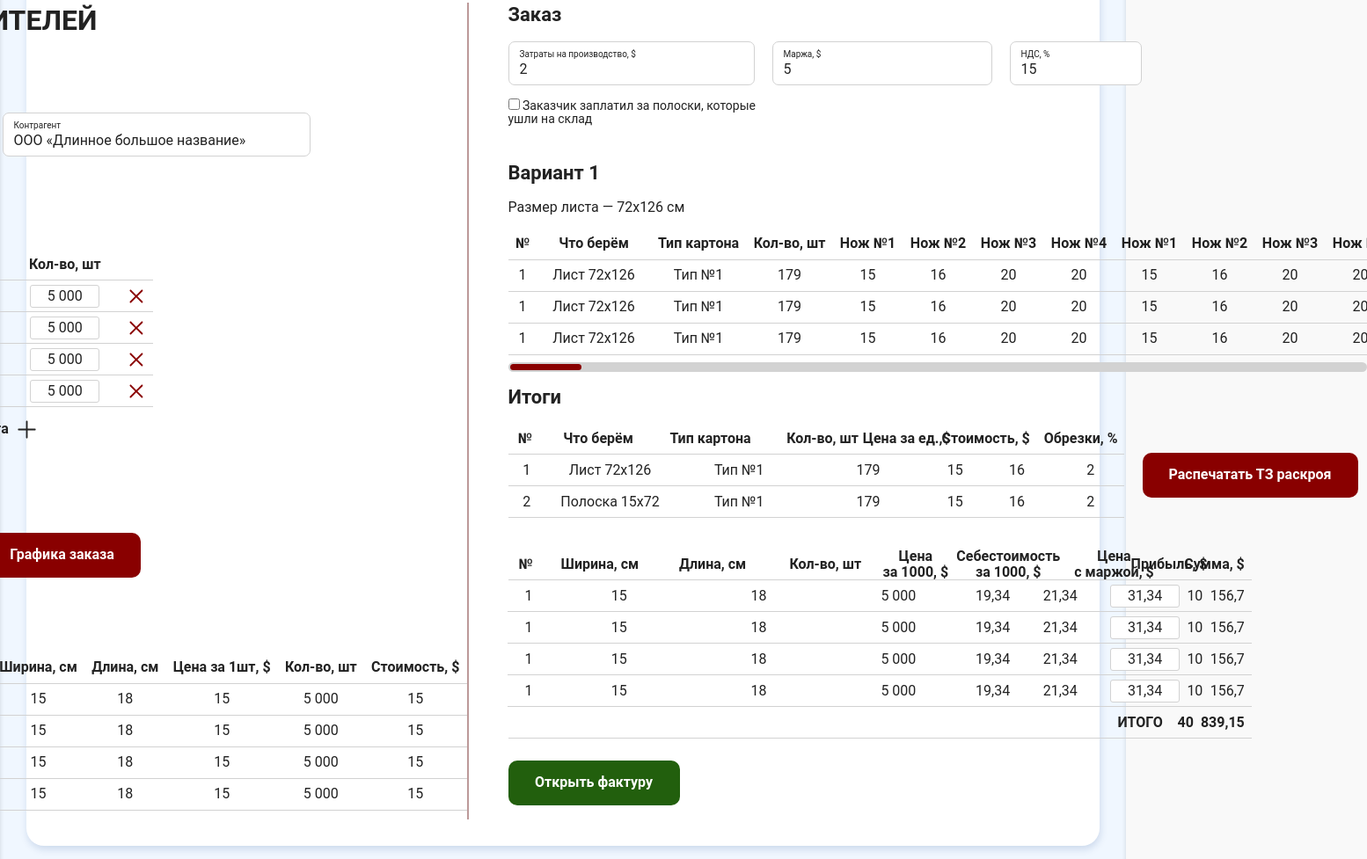
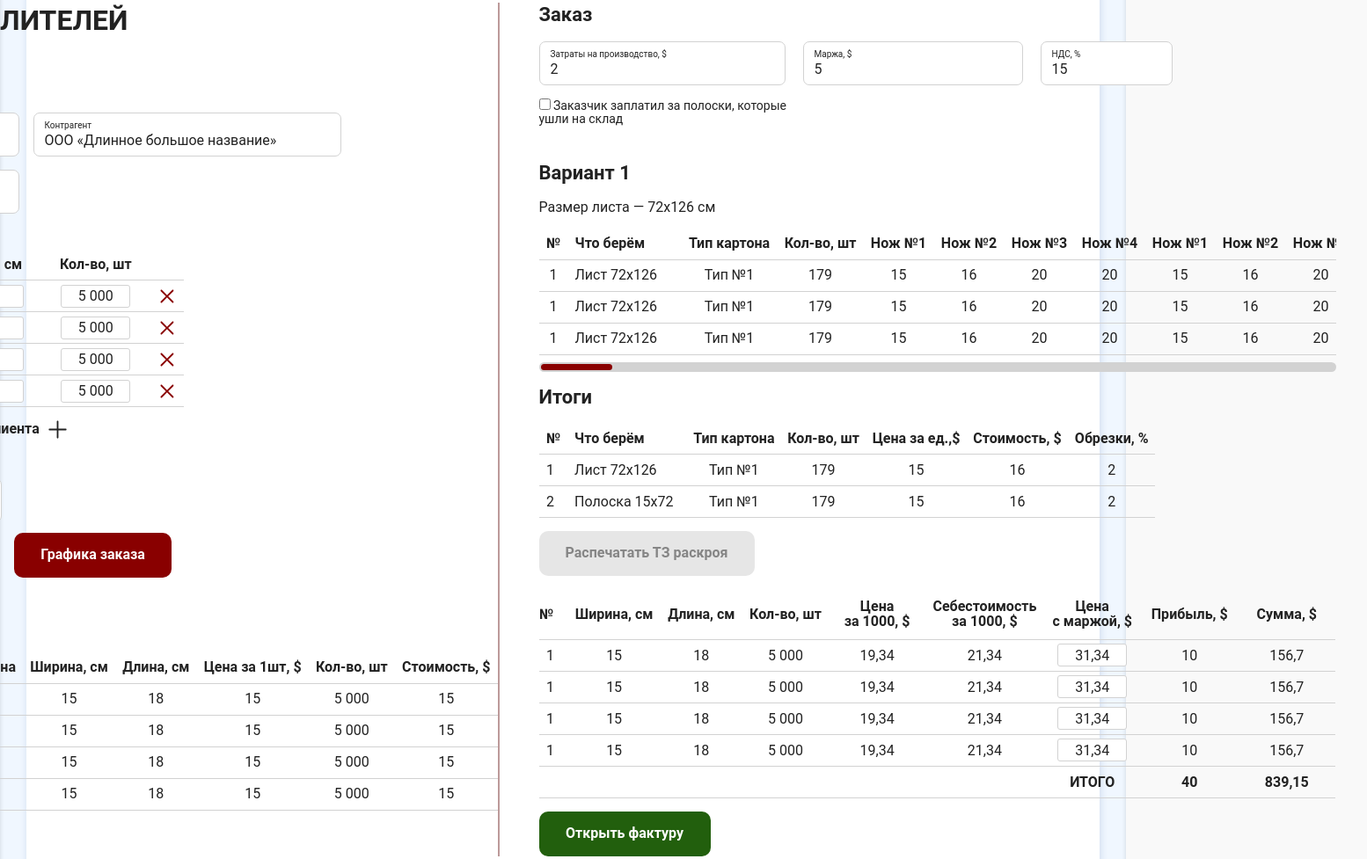
Before and after one commit to ALEXX4891/Plant, a website: page src/calculating.html in a window 1280 px wide. Shown: the part 137-1114 px from the top of the page at 88% size, 1554 px wide, since content can reach past the window. Drawn offline with nearby package versions, Linux system fonts and the light colour scheme; files that its build step writes are made by us from their sources; files whose address does not match are found by name; a web font is replaced by a local one.

Commit message:
добавит верстку расчета

```diff
--- a/src/calculating.html
+++ b/src/calculating.html
@@ -759,8 +759,8 @@
 
               <h2 class="section__subtitle result__subtitle">Итоги</h2>
 
-              <div class="wrap">
-                <div class="calculating__table">
+              <div class="wrap wrap_vertical">
+                <div class="calculating__table calculating__table_res">
                   <table class="section__table table">
                     <thead class="table__head">
                       <tr class="table__row">
@@ -839,7 +839,7 @@
                     </tbody>
                   </table>
                 </div>
-                <button class="btn btn_red btn-reset btn_w_245">Распечатать ТЗ раскроя</button>
+                <button class="btn btn-reset btn_w_245 btn_disabled">Распечатать ТЗ раскроя</button>
               </div>
 
 
--- a/src/scss/style.scss
+++ b/src/scss/style.scss
@@ -1711,6 +1711,26 @@ img {
       justify-content: flex-start;
       gap: 20px;
     }
+
+    .result {
+      .btn {
+        margin: 0;;
+      }
+
+      .table {
+        margin: 0;
+
+        .table__column_2 {
+
+        }
+      }
+
+      .wrap {
+        gap: 15px;
+        margin: 0;
+      }
+
+    }
   }
 
   &__field {
@@ -1813,10 +1833,8 @@ img {
       padding: 8px;
     }
 
-    .table__body {
-      .table__column {
-        padding: 5px 8px;
-      }
+    .table__column {
+      // padding: 5px 8px;
     }
 
     .table__column_1 {
@@ -1839,6 +1857,16 @@ img {
     }
 
     .table__column_5 {
+      width: 9.1%;
+      text-align: center;
+    }
+
+    .table__column_6 {
+      width: 9.1%;
+      text-align: center;
+    }
+
+    .table__column_7 {
       width: 9.1%;
       text-align: center;
     }
@@ -1857,6 +1885,7 @@ img {
 
     .table {
       width: 794px;
+      // margin-right: 50px;
 
       .table__column_1 {
         width: 4.2%;
@@ -1925,6 +1954,7 @@ img {
 
       .table__column_2 {
         min-width: 129px;
+        justify-content: flex-start;
       }
 
       .table__column_3 {
@@ -1995,4 +2025,117 @@ img {
       // end скролл scroll
     }
   }
-}
+
+  .wrap_vertical {
+    align-items: flex-start;
+  }
+
+  .calculating__table_res {
+
+    width: 710px;
+    .table__column {
+      // padding: 9px 8px;
+      // line-height: 110%;
+    }
+
+    .table__column_1 {
+      width: 4.6%;
+      justify-content: flex-start;
+
+    }
+
+    .table__column_2 {
+      width: 19.4%;
+      justify-content: flex-start;
+    }
+
+    .table__column_3 {
+      width: 15.2%;
+      text-align: center;
+    }
+
+    .table__column_4 {
+      width: 13.8%;
+      text-align: center;
+    }
+
+    .table__column_5 {
+      width: 16.3%;
+      text-align: center;
+    }
+
+    .table__column_6 {
+      width: 16.5%;
+      text-align: center;
+    }
+
+    .table__column_7 {
+      width: 14.1%;
+      text-align: center;
+    }
+
+  }
+
+  .calculating__table_bot {
+
+    // width: 100%;
+    .table {
+      width: 906px;
+
+      .table__head {
+        .table__column{
+          height: 58px;
+          padding: 0;
+        }
+      }
+    }
+
+
+
+    .table__column_1 {
+      width: 3.6%;
+      justify-content: flex-start;
+    }
+
+    .table__column_2 {
+      width: 11.6%;
+      justify-content: center;
+    }
+
+    .table__column_3 {
+      width: 10.3%;
+      text-align: center;
+    }
+
+    .table__column_4 {
+      width: 10.8%;
+      text-align: center;
+    }
+
+    .table__column_5 {
+      width: 12.2%;
+      text-align: center;
+    }
+
+    .table__column_6 {
+      width: 14.8%;
+      text-align: center;
+    }
+
+    .table__column_7 {
+      width: 12.2%;
+      text-align: center;
+    }
+
+    .table__column_8 {
+      width: 12.2%;
+      text-align: center;
+    }
+
+    .table__column_9 {
+      width: 12.2%;
+      text-align: center;
+    }
+
+  }
+}
```
Also changed, not shown: trash/После создания фактуры (готовая сделка).jpg, trash/Расчёт разделителей заполнен вариант выбран.jpg, trash/Расчёт разделителей.jpg, 1 other file.
